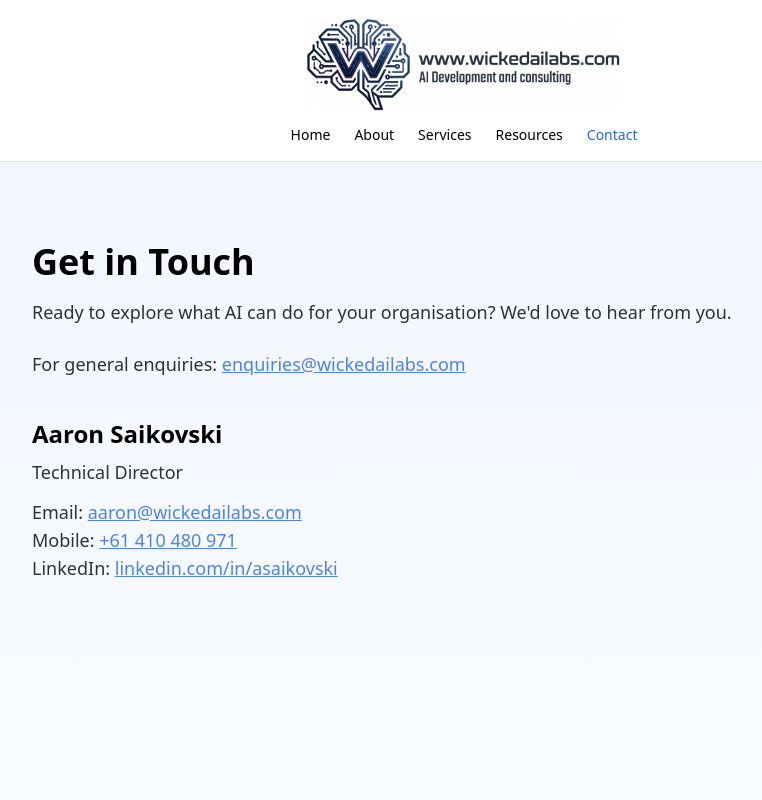
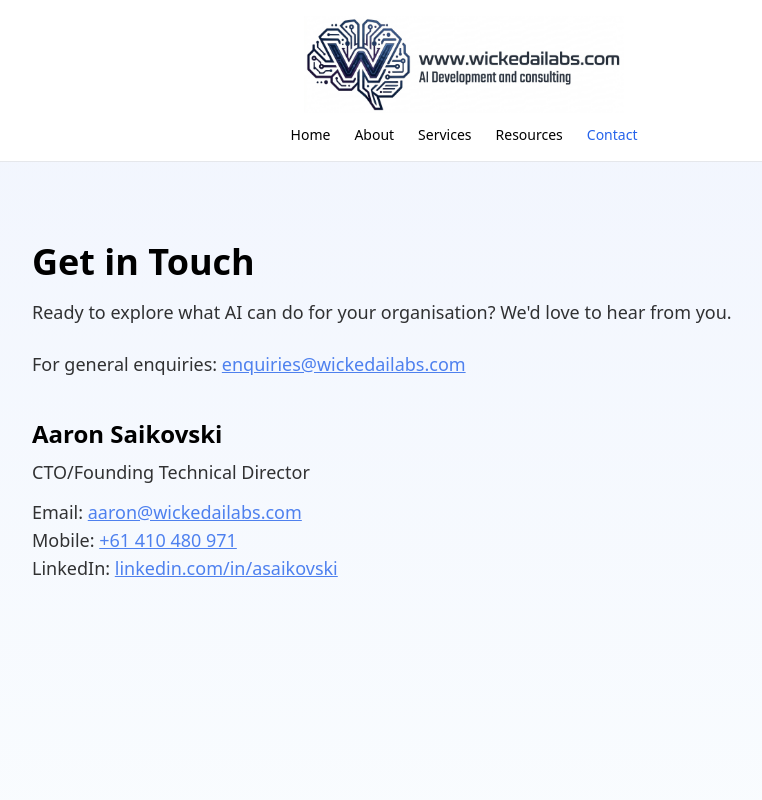
Before and after one commit to WickedAILabs/website, a React (Vite) app: page /contact in a window 1280 px wide. Shown: the top 800 px of the page, without its empty margins (176-938 px from the left). Built offline with nearby package versions, Linux system fonts and the light colour scheme.

Commit message:
updated contact info

```diff
--- a/src/pages/Contact.jsx
+++ b/src/pages/Contact.jsx
@@ -26,7 +26,7 @@ export default function Contact() {
 
       <div className="mt-10">
         <h2 className="text-2xl font-semibold mb-2">Aaron Saikovski</h2>
-        <p className="text-lg opacity-80 mb-3">Technical Director</p>
+        <p className="text-lg opacity-80 mb-3">CTO/Founding Technical Director</p>
         <p className="text-lg opacity-80">
           Email:{' '}
           <a
```
Also changed, not shown: .claude/settings.local.json.
